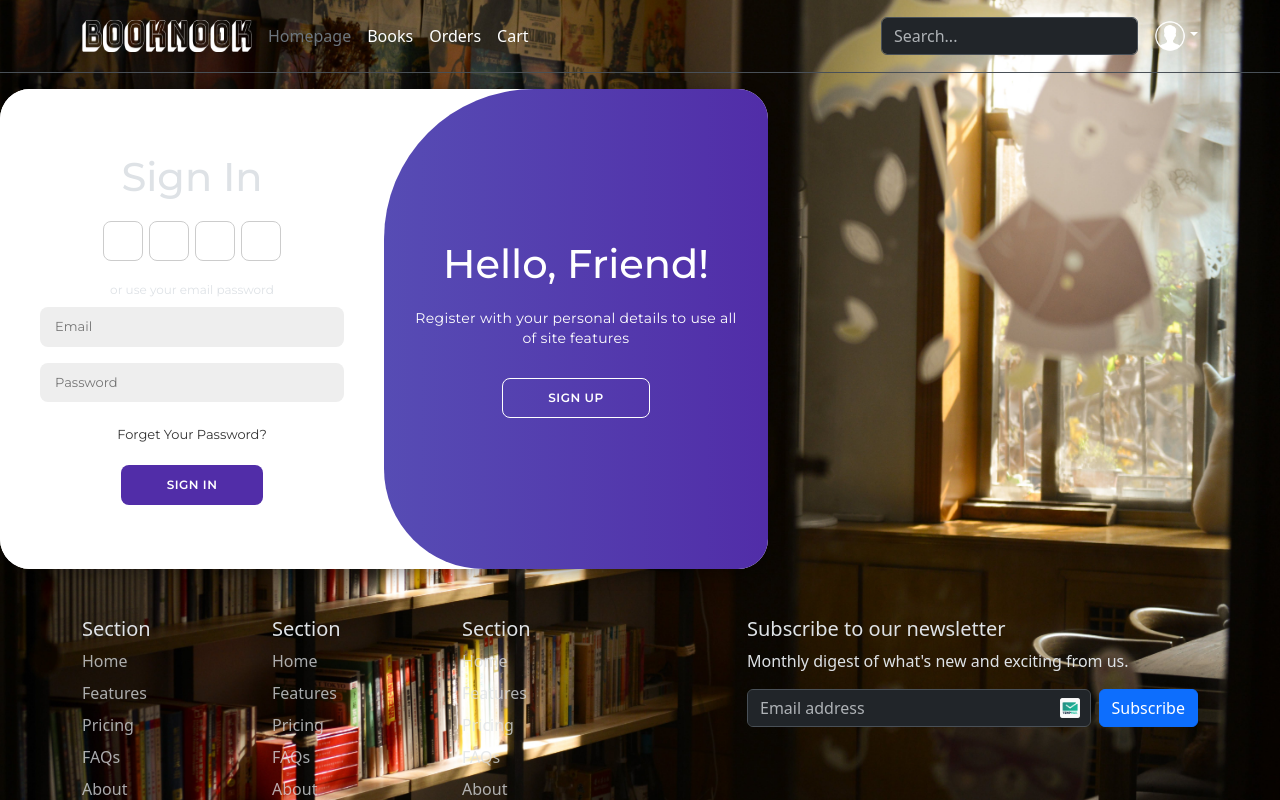
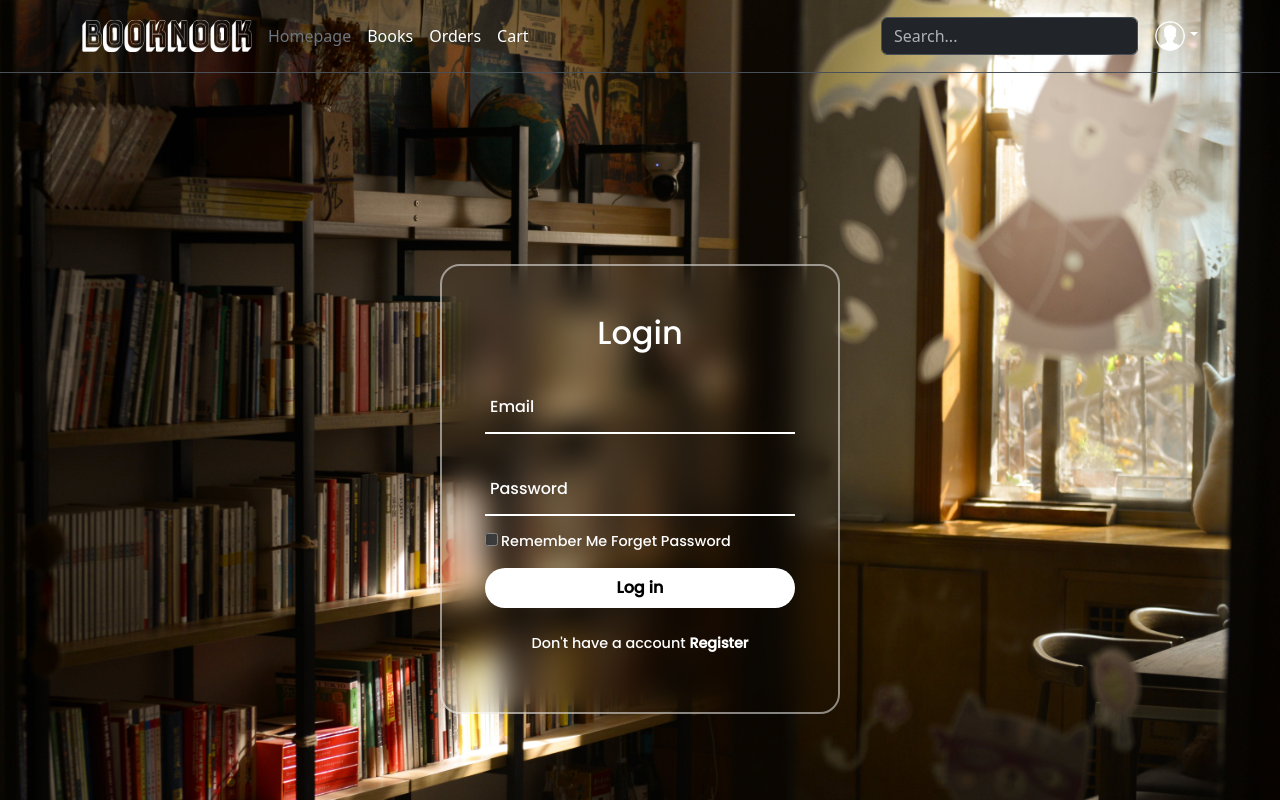
Before and after one commit to Sajid18May/Anudip-Frontend, an Angular app: page /login in a window 1280 px wide. Shown: the top 800 px of the page. Built offline with nearby package versions, Linux system fonts and the light colour scheme.

Commit message:
login page evo

```diff
--- a/angular.json
+++ b/angular.json
@@ -36,7 +36,8 @@
             ],
             "styles": [
               "src/styles.css",
-              "./node_modules/bootstrap/dist/css/bootstrap.min.css"
+              "./node_modules/bootstrap/dist/css/bootstrap.min.css",
+              "./node_modules/bootstrap-icons/font/bootstrap-icons.css"
             ],
             "scripts": [
               "./node_modules/bootstrap/dist/js/bootstrap.bundle.min.js",
@@ -105,7 +106,8 @@
             ],
             "styles": [
               "src/styles.css",
-              "./node_modules/bootstrap/dist/css/bootstrap.min.css"
+              "./node_modules/bootstrap/dist/css/bootstrap.min.css",
+              "./node_modules/bootstrap-icons/font/bootstrap-icons.css"
             ],
             "scripts": [
               "./node_modules/bootstrap/dist/js/bootstrap.bundle.min.js",
--- a/package.json
+++ b/package.json
@@ -22,7 +22,9 @@
     "@angular/router": "^17.0.0",
     "@angular/ssr": "^17.0.1",
     "bootstrap": "^5.3.2",
+    "bootstrap-icons": "^1.11.2",
     "express": "^4.18.2",
+    "ionicons": "^5.5.2",
     "jquery": "^3.7.1",
     "popper.js": "^1.16.1",
     "rxjs": "~7.8.0",
--- a/src/app/login/login.component.css
+++ b/src/app/login/login.component.css
@@ -1,211 +1,116 @@
-@import url('https://fonts.googleapis.com/css2?family=Montserrat:wght@300;400;500;600;700&display=swap');
-
+@import url('https://fonts.googleapis.com/css2?family=Poppins:wght@500&display=swap');
 *{
     margin: 0;
     padding: 0;
-    box-sizing: border-box;
-    font-family: 'Montserrat', sans-serif;
+    font-family: 'poppins',sans-serif;
+}
+section{
+    display: flex;
+    justify-content: center;
+    align-items: center;
+    min-height: 100vh;
+    width: 100%;
+
+    /* background: url('background6.jpg')no-repeat; */
+    background-position: center;
+    background-size: cover;
+}
+.form-box{
+    position: relative;
+    width: 400px;
+    height: 450px;
+    background: transparent;
+    border: 2px solid rgba(255,255,255,0.5);
+    border-radius: 20px;
+    backdrop-filter: blur(15px);
+    display: flex;
+    justify-content: center;
+    align-items: center;
+
+}
+h2{
+    font-size: 2em;
+    color: #fff;
+    text-align: center;
+}
+.inputbox{
+    position: relative;
+    margin: 30px 0;
+    width: 310px;
+    border-bottom: 2px solid #fff;
+}
+.inputbox label{
+    position: absolute;
+    top: 50%;
+    left: 5px;
+    transform: translateY(-50%);
+    color: #fff;
+    font-size: 1em;
+    pointer-events: none;
+    transition: .5s;
+}
+input:focus ~ label,
+input:valid ~ label{
+top: -5px;
+}
+.inputbox input {
+    width: 100%;
+    height: 50px;
+    background: transparent;
+    border: none;
+    outline: none;
+    font-size: 1em;
+    padding:0 35px 0 5px;
+    color: #fff;
+}
+.inputbox ion-icon{
+    position: absolute;
+    right: 8px;
+    color: #fff;
+    font-size: 1.2em;
+    top: 20px;
+}
+.forget{
+    margin: -15px 0 15px ;
+    font-size: .9em;
+    color: #fff;
+    display: flex;
+    justify-content: space-between;
 }
 
-body{
-    background-color: #c9d6ff;
-    background: linear-gradient(to right, #e2e2e2, #c9d6ff);
-    display: flex;
-    align-items: center;
-    justify-content: center;
-    flex-direction: column;
-    height: 100vh;
+.forget label input{
+    margin-right: 3px;
+
 }
-
-.container{
-    background-color: #fff;
-    border-radius: 30px;
-    box-shadow: 0 5px 15px rgba(0, 0, 0, 0.35);
-    position: relative;
-    overflow: hidden;
-    width: 768px;
-    max-width: 100%;
-    min-height: 480px;
+.forget label a{
+    color: #fff;
+    text-decoration: none;
 }
-
-.container p{
-    font-size: 14px;
-    line-height: 20px;
-    letter-spacing: 0.3px;
-    margin: 20px 0;
+.forget label a:hover{
+    text-decoration: underline;
 }
-
-.container span{
-    font-size: 12px;
+button{
+    width: 100%;
+    height: 40px;
+    border-radius: 40px;
+    background: #fff;
+    border: none;
+    outline: none;
+    cursor: pointer;
+    font-size: 1em;
+    font-weight: 600;
 }
-
-.container a{
-    color: #333;
-    font-size: 13px;
+.register{
+    font-size: .9em;
+    color: #fff;
+    text-align: center;
+    margin: 25px 0 10px;
+}
+.register p a{
     text-decoration: none;
-    margin: 15px 0 10px;
+    color: #fff;
+    font-weight: 600;
 }
-
-.container button{
-    background-color: #512da8;
-    color: #fff;
-    font-size: 12px;
-    padding: 10px 45px;
-    border: 1px solid transparent;
-    border-radius: 8px;
-    font-weight: 600;
-    letter-spacing: 0.5px;
-    text-transform: uppercase;
-    margin-top: 10px;
-    cursor: pointer;
+.register p a:hover{
+    text-decoration: underline;
 }
-
-.container button.hidden{
-    background-color: transparent;
-    border-color: #fff;
-}
-
-.container form{
-    background-color: #fff;
-    display: flex;
-    align-items: center;
-    justify-content: center;
-    flex-direction: column;
-    padding: 0 40px;
-    height: 100%;
-}
-
-.container input{
-    background-color: #eee;
-    border: none;
-    margin: 8px 0;
-    padding: 10px 15px;
-    font-size: 13px;
-    border-radius: 8px;
-    width: 100%;
-    outline: none;
-}
-
-.form-container{
-    position: absolute;
-    top: 0;
-    height: 100%;
-    transition: all 0.6s ease-in-out;
-}
-
-.sign-in{
-    left: 0;
-    width: 50%;
-    z-index: 2;
-}
-
-.container.active .sign-in{
-    transform: translateX(100%);
-}
-
-.sign-up{
-    left: 0;
-    width: 50%;
-    opacity: 0;
-    z-index: 1;
-}
-
-.container.active .sign-up{
-    transform: translateX(100%);
-    opacity: 1;
-    z-index: 5;
-    animation: move 0.6s;
-}
-
-@keyframes move{
-    0%, 49.99%{
-        opacity: 0;
-        z-index: 1;
-    }
-    50%, 100%{
-        opacity: 1;
-        z-index: 5;
-    }
-}
-
-.social-icons{
-    margin: 20px 0;
-}
-
-.social-icons a{
-    border: 1px solid #ccc;
-    border-radius: 20%;
-    display: inline-flex;
-    justify-content: center;
-    align-items: center;
-    margin: 0 3px;
-    width: 40px;
-    height: 40px;
-}
-
-.toggle-container{
-    position: absolute;
-    top: 0;
-    left: 50%;
-    width: 50%;
-    height: 100%;
-    overflow: hidden;
-    transition: all 0.6s ease-in-out;
-    border-radius: 150px 0 0 100px;
-    z-index: 1000;
-}
-
-.container.active .toggle-container{
-    transform: translateX(-100%);
-    border-radius: 0 150px 100px 0;
-}
-
-.toggle{
-    background-color: #512da8;
-    height: 100%;
-    background: linear-gradient(to right, #5c6bc0, #512da8);
-    color: #fff;
-    position: relative;
-    left: -100%;
-    height: 100%;
-    width: 200%;
-    padding-left: 50%;
-    transform: translateX(0);
-    transition: all 0.6s ease-in-out;
-}
-
-.container.active .toggle{
-    transform: translateX(50%);
-}
-
-.toggle-panel{
-    position: absolute;
-    width: 50%;
-    height: 100%;
-    display: flex;
-    align-items: center;
-    justify-content: center;
-    flex-direction: column;
-    padding: 0 30px;
-    text-align: center;
-    top: 0;
-    transform: translateX(0);
-    transition: all 0.6s ease-in-out;
-}
-
-.toggle-left{
-    transform: translateX(-200%);
-}
-
-.container.active .toggle-left{
-    transform: translateX(0);
-}
-
-.toggle-right{
-    right: 0;
-    transform: translateX(0);
-}
-
-.container.active .toggle-right{
-    transform: translateX(200%);
-}
--- a/src/app/login/login.component.html
+++ b/src/app/login/login.component.html
@@ -1,50 +1,25 @@
-<div class="container" id="container" [class.active]="isActive">
-  <div class="row justify-content-center align-items-center">
-  <div class="form-container sign-up">
-      <form>
-          <h1>Create Account</h1>
-          <div class="social-icons">
-              <a href="#" class="icon"><i class="fa-brands fa-google-plus-g"></i></a>
-              <a href="#" class="icon"><i class="fa-brands fa-facebook-f"></i></a>
-              <a href="#" class="icon"><i class="fa-brands fa-github"></i></a>
-              <a href="#" class="icon"><i class="fa-brands fa-linkedin-in"></i></a>
-          </div>
-          <span>or use your email for registeration</span>
-          <input type="text" placeholder="Name">
-          <input type="email" placeholder="Email">
-          <input type="password" placeholder="Password">
-          <button>Sign Up</button>
-      </form>
-  </div>
-  <div class="form-container sign-in">
-      <form>
-          <h1>Sign In</h1>
-          <div class="social-icons">
-              <a href="#" class="icon"><i class="fa-brands fa-google-plus-g"></i></a>
-              <a href="#" class="icon"><i class="fa-brands fa-facebook-f"></i></a>
-              <a href="#" class="icon"><i class="fa-brands fa-github"></i></a>
-              <a href="#" class="icon"><i class="fa-brands fa-linkedin-in"></i></a>
-          </div>
-          <span>or use your email password</span>
-          <input type="email" placeholder="Email">
-          <input type="password" placeholder="Password">
-          <a href="#">Forget Your Password?</a>
-          <button>Sign In</button>
-      </form>
-  </div>
-  <div class="toggle-container">
-      <div class="toggle">
-          <div class="toggle-panel toggle-left">
-              <h1>Welcome Back!</h1>
-              <p>Enter your personal details to use all of site features</p>
-              <button class="hidden" id="login" (click)="deactivateContainer()" >Sign In</button>
-          </div>
-          <div class="toggle-panel toggle-right">
-              <h1>Hello, Friend!</h1>
-              <p>Register with your personal details to use all of site features</p>
-              <button class="hidden" id="register" (click)="activateContainer()">Sign Up</button>
-          </div>
+<section>
+  <div class="form-box">
+      <div class="form-value">
+          <form action="">
+              <h2>Login</h2>
+              <div class="inputbox">
+                  <input type="email" required>
+                  <label for="">Email</label>
+              </div>
+              <div class="inputbox">
+                  <input type="password" required>
+                  <label for="">Password</label>
+              </div>
+              <div class="forget">
+                  <label for=""><input type="checkbox">Remember Me  <a href="#">Forget Password</a></label>
+
+              </div>
+              <button style="color: black;">Log in</button>
+              <div class="register">
+                  <p>Don't have a account <a href="#">Register</a></p>
+              </div>
+          </form>
       </div>
   </div>
-  </div>
-</div>
+</section>
--- a/src/app/login/login.component.ts
+++ b/src/app/login/login.component.ts
@@ -6,13 +6,4 @@
   styleUrl: './login.component.css'
 })
 export class LoginComponent {
-  isActive: boolean = false;
-
-  activateContainer() {
-    this.isActive = true;
-  }
-
-  deactivateContainer() {
-    this.isActive = false;
-  }
 }
```
Also changed, not shown: 1 other file (tests, documents, lock files or other folders).
